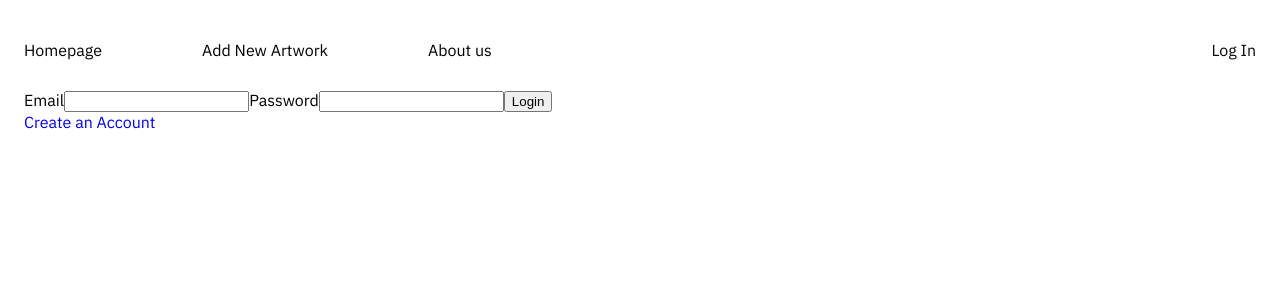
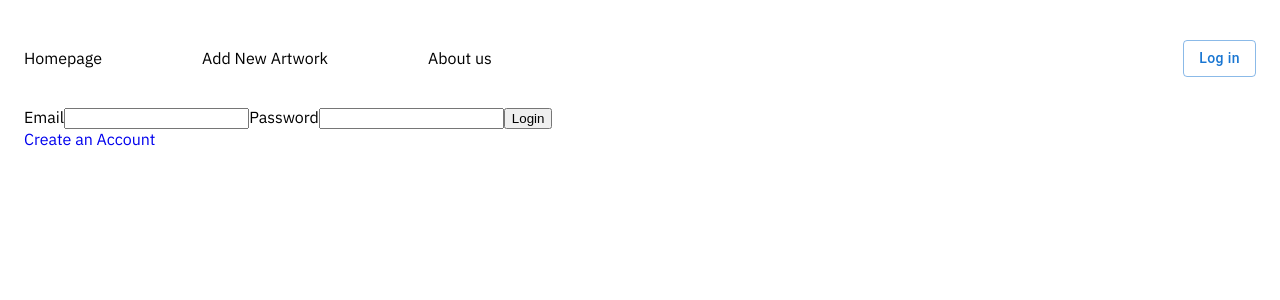
Before and after one commit to andrewnzrv/ironmedia-frontend, a React (Vite) app: page /login in a window 1280 px wide. Shown: the top 300 px of the page. Built offline with nearby package versions, Linux system fonts and the light colour scheme.

Commit message:
added button styling

```diff
--- a/src/App.css
+++ b/src/App.css
@@ -12,6 +12,10 @@ body {
   align-items: center;
   padding-top: 40px;
   padding-bottom: 30px;
+}
+
+.welcome-text {
+  margin-right: 20px;
 }
 
 .main-nav a {
--- a/src/components/Navbar.jsx
+++ b/src/components/Navbar.jsx
@@ -1,6 +1,7 @@
 import { Link } from "react-router-dom";
 import { useContext } from "react";
 import { AuthContext } from "../contexts/AuthContext";
+import Button from "@mui/material/Button";
 
 const Navbar = () => {
   const { isAuthenticated, username, logout } = useContext(AuthContext);
@@ -17,13 +18,22 @@ const Navbar = () => {
       <div className="login">
         {isAuthenticated ? (
           <div>
-            <span>Welcome, {username}!</span>
-            <button type="button" onClick={logout}>
+            <span className="welcome-text">Welcome, {username}!</span>
+            <Button
+              type="button"
+              variant="outlined"
+              onClick={logout}
+              style={{ textTransform: "none" }}
+            >
               Logout
-            </button>
+            </Button>
           </div>
         ) : (
-          <Link to="/login">Log In</Link>
+          <Link to="/login">
+            <Button variant="outlined" style={{ textTransform: "none" }}>
+              Log in
+            </Button>
+          </Link>
         )}
       </div>
     </div>
```
